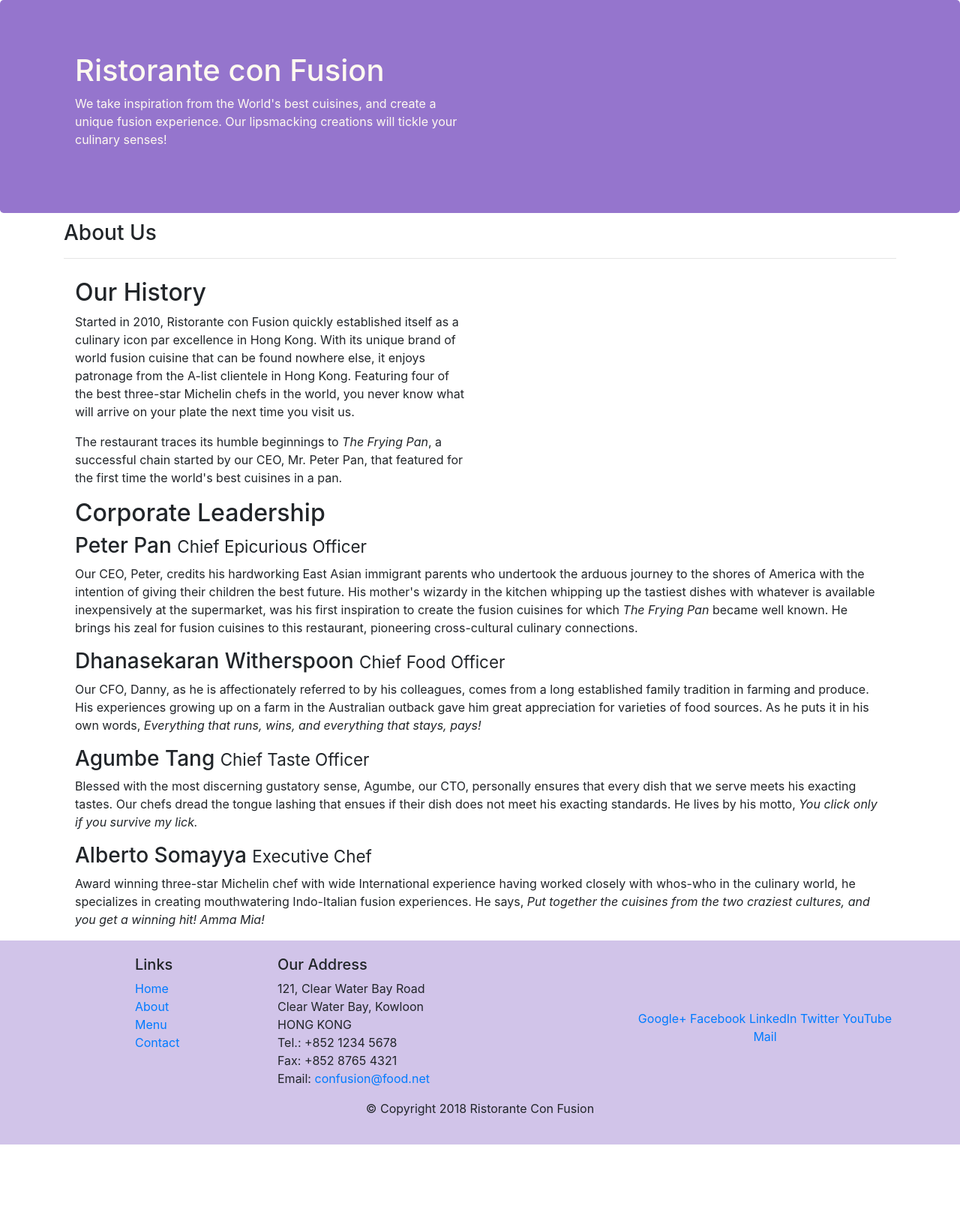
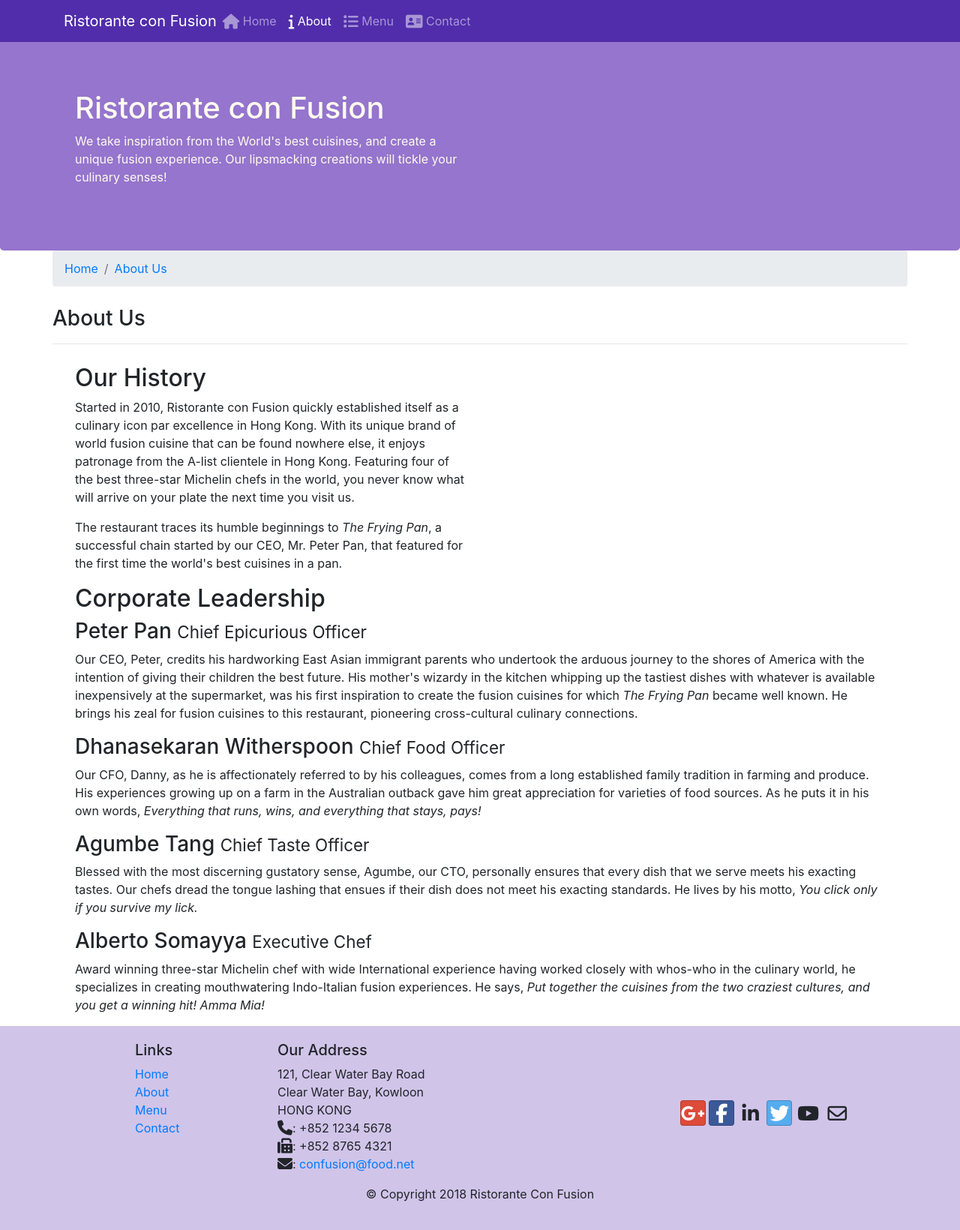
Before and after one commit to akukamsa/ConFusion, a website: page aboutus.html in a window 1280 px wide. Shown: the whole page at 75% size. Before the commit the page ends 1526 px from the top, so only its background shows below. Drawn offline with nearby package versions, Linux system fonts and the light colour scheme.

Commit message:
fonts icons added

```diff
--- a/aboutus.html
+++ b/aboutus.html
@@ -10,10 +10,29 @@
     <title>Ristorante Con Fusion: About Us</title>
     <link  rel="stylesheet" href="node_modules/bootstrap/dist/css/bootstrap.min.css"/>
     <link rel="stylesheet" href="css/styles.css"/>
+
+    <link rel="stylesheet" href="node_modules/font-awesome/css/font-awesome.min.css">
+    <link rel="stylesheet" href="node_modules/bootstrap-social/bootstrap-social.css">
+
 </head>
 
 <body>
-
+    <nav class="navbar navbar-dark navbar-expand-sm fixed-top">
+        <div class="container">
+            <button class="navbar-toggler" type="button" data-toggle="collapse" data-target="#Navbar">
+                <span class="navbar-toggler-icon"></span>
+            </button>
+            <a class="navbar-brand mr-auto" href="./index.html">Ristorante con Fusion</a>
+            <div class="collapse navbar-collapse" id="Navbar">
+                <ul class="navbar-nav mr-auto">
+                    <li class="nav-item"><a class="nav-link" href="./index.html"><span class="fa fa-home fa-lg"></span> Home</a></li>
+                    <li class="nav-item active"><a class="nav-link" href="#"><span class="fa fa-info fa-lg"></span> About</a></li>
+                    <li class="nav-item"><a class="nav-link" href="#"><span class="fa fa-list fa-lg"></span> Menu</a></li>
+                    <li class="nav-item"><a class="nav-link" href="#"><span class="fa fa-address-card fa-lg"></span> Contact</a></li>
+                </ul>
+        </div>
+        </div>
+    </nav>
     <header class="jumbotron">
         <div class="container">
             <div class="row row-header">
@@ -28,8 +47,12 @@
     </header>
 
     <div class="container">
-        <div class="col-12 about">
-            <div>
+        <div class="row" >
+            <ol class="col-12 breadcrumb">
+                <li class="breadcrumb-item"><a href="./index.html">Home</a></li>
+                <li class="breadcrumb-item active"><a href="#">About Us</a></li>
+            </ol>
+            <div class="col-12 about">
                <h3>About Us</h3>
                <hr>
             </div>
@@ -77,7 +100,7 @@
                 <div class="col-4 offset-1 col-sm-2">
                     <h5>Links</h5>
                     <ul class="list-unstyled">
-                        <li><a href="#">Home</a></li>
+                        <li><a href="index.html">Home</a></li>
                         <li><a href="#">About</a></li>
                         <li><a href="#">Menu</a></li>
                         <li><a href="#">Contact</a></li>
@@ -89,19 +112,19 @@
 		              121, Clear Water Bay Road<br>
 		              Clear Water Bay, Kowloon<br>
 		              HONG KONG<br>
-		              Tel.: +852 1234 5678<br>
-		              Fax: +852 8765 4321<br>
-		              Email: <a href="mailto:confusion@food.net">confusion@food.net</a>
+                      <i class="fa fa-phone fa-lg"></i>: +852 1234 5678<br>
+		              <i class="fa fa-fax fa-lg"></i>: +852 8765 4321<br>
+		              <i class="fa fa-envelope fa-lg"></i>: <a href="mailto:confusion@food.net">confusion@food.net</a>
 		           </address>
                 </div>
                 <div class="col-12 col-sm-4 align-self-center">
-                    <div class="text-center">
-                        <a href="http://google.com/+">Google+</a>
-                        <a href="http://www.facebook.com/profile.php?id=">Facebook</a>
-                        <a href="http://www.linkedin.com/in/">LinkedIn</a>
-                        <a href="http://twitter.com/">Twitter</a>
-                        <a href="http://youtube.com/">YouTube</a>
-                        <a href="mailto:">Mail</a>
+                    <div class="text-center ">
+                        <a class="btn btn-social-icon btn-google" href="http://google.com/+"><i class="fa fa-google-plus fa-lg"></i></a>
+                        <a class="btn btn-social-icon btn-facebook" href="http://www.facebook.com/profile.php?id="><i class="fa fa-facebook fa-lg"></i></a>
+                        <a class="btn btn-social-icon btn-linked" href="http://www.linkedin.com/in/"><i class="fa fa-linkedin fa-lg"></i></a>
+                        <a class="btn btn-social-icon btn-twitter" href="http://twitter.com/"><i class="fa fa-twitter fa-lg"></i></a>
+                        <a class="btn btn-social-icon btn-youtube" href="http://youtube.com/"><i class="fa fa-youtube fa-lg"></i></a>
+                        <a class="btn btn-social-icon" href="mailto:"><i class="fa fa-envelope-o fa-lg"></i></a>
                     </div>
                 </div>
            </div>
--- a/css/styles.css
+++ b/css/styles.css
@@ -28,3 +28,10 @@
 .about{
     padding: 10px 0px 10px 0px;
 }
+body{
+    padding:50px 0px 0px 0px;
+    z-index:0;
+}
+.navbar-dark{
+    background-color: #512DAB;;
+}
--- a/package.json
+++ b/package.json
@@ -15,6 +15,8 @@
   },
   "dependencies": {
     "bootstrap": "^4.5.0",
+    "bootstrap-social": "^5.1.1",
+    "fontawesome": "^4.7.0",
     "jquery": "^3.5.1",
     "popper.js": "^1.12.9"
   }
```
Also changed, not shown: index.html (+28 -11 lines), 1 other file.
